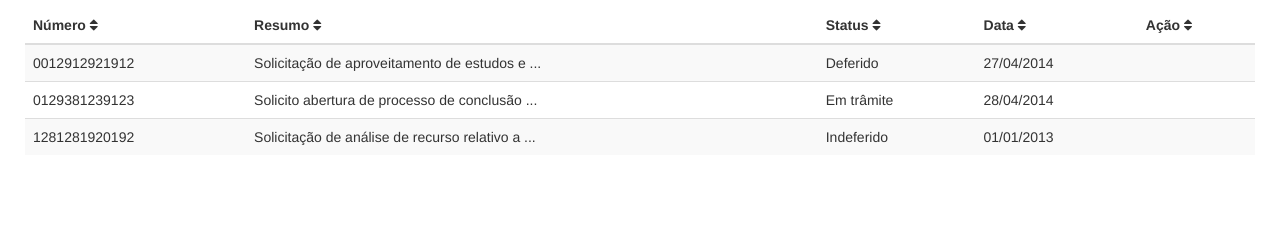
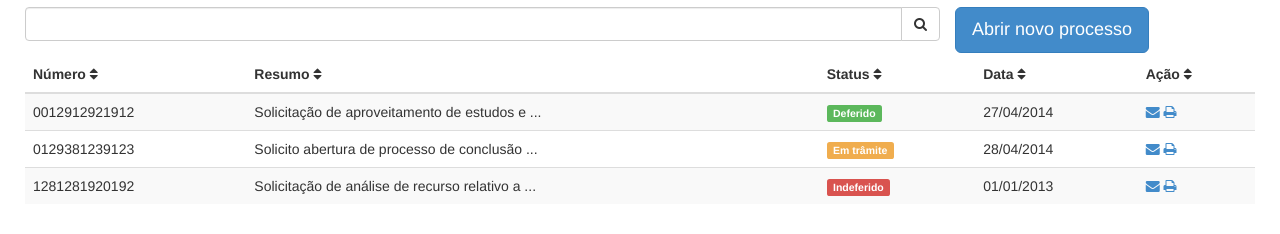
Before and after one commit to matchs/stevenn-labweb, a plain HTML site: page web/index.html in a window 1280 px wide. Shown: the part 128-362 px from the top of the page. Drawn offline with Linux system fonts and the light colour scheme.

Commit message:
Adicionando um campo de busca e um botão para novos processos

```diff
--- a/web/index.html
+++ b/web/index.html
@@ -106,7 +106,21 @@
             <h1>Processos</h1>
           </div>
         </div><!-- /.row -->
-
+        <div class="row">
+          <div class="col-lg-9">
+            <div class="form-group input-group">
+              <input type="text" class="form-control">
+              <span class="input-group-btn">
+                <button class="btn btn-default" type="button"><i class="fa fa-search"></i></button>
+              </span>
+            </div>
+          </div>
+          <div clas="col-lg-3">
+            <div class="btn-group">
+              <button type="button" class="btn btn-primary btn-lg">Abrir novo processo</button>
+            </div>
+          </div>
+        </div>
         <div class="row">
           <div class="col-lg-12">
             <div class="table-responsive">
@@ -124,23 +138,32 @@
                   <tr>
                     <td>0012912921912</td>
                     <td>Solicitação de aproveitamento de estudos e ...</td>
-                    <td>Deferido</td>
+                    <td><span class="label label-success">Deferido</span></td>
                     <td>27/04/2014</td>
-                    <td></td>
+                    <td>
+                      <a href="#"><i class="fa fa-envelope"></i></a>
+                      <a href="#"><i class="fa fa-print"></i></a>
+                    </td>
                   </tr>
                   <tr>
                     <td>0129381239123</td>
                     <td>Solicito abertura de processo de conclusão ...</td>
-                    <td>Em trâmite</td>
+                    <td><span class="label label-warning">Em trâmite</span></td>
                     <td>28/04/2014</td>
-                    <td></td>
+                    <td>
+                      <a href="#"><i class="fa fa-envelope"></i></a>
+                      <a href="#"><i class="fa fa-print"></i></a>
+                    </td>
                   </tr>
                   <tr>
                     <td>1281281920192</td>
                     <td>Solicitação de análise de recurso relativo a ...</td>
-                    <td>Indeferido</td>
+                    <td><span class="label label-danger">Indeferido<span></td>
                     <td>01/01/2013</td>
-                    <td></td>
+                    <td>
+                      <a href="#"><i class="fa fa-envelope"></i></a>
+                      <a href="#"><i class="fa fa-print"></i></a>
+                    </td>
                   </tr>
                 </tbody>
               </table>
```
